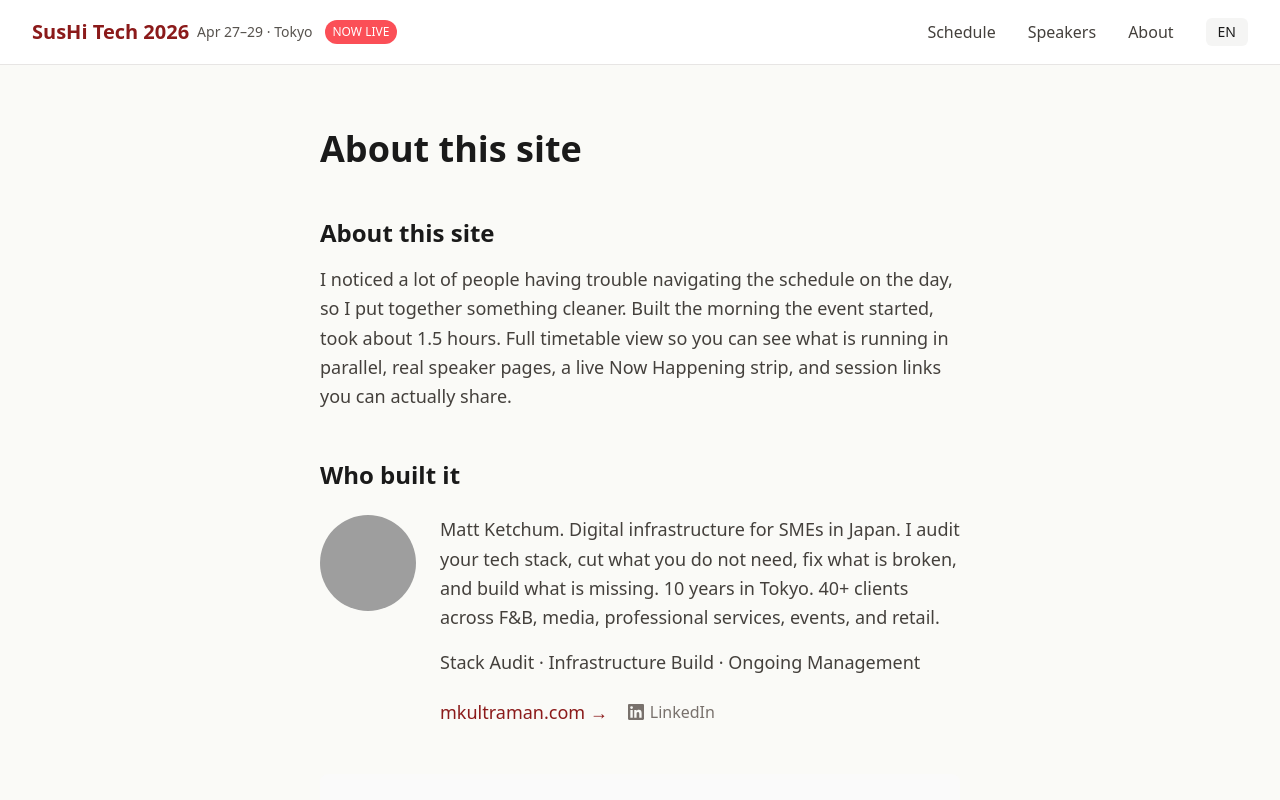
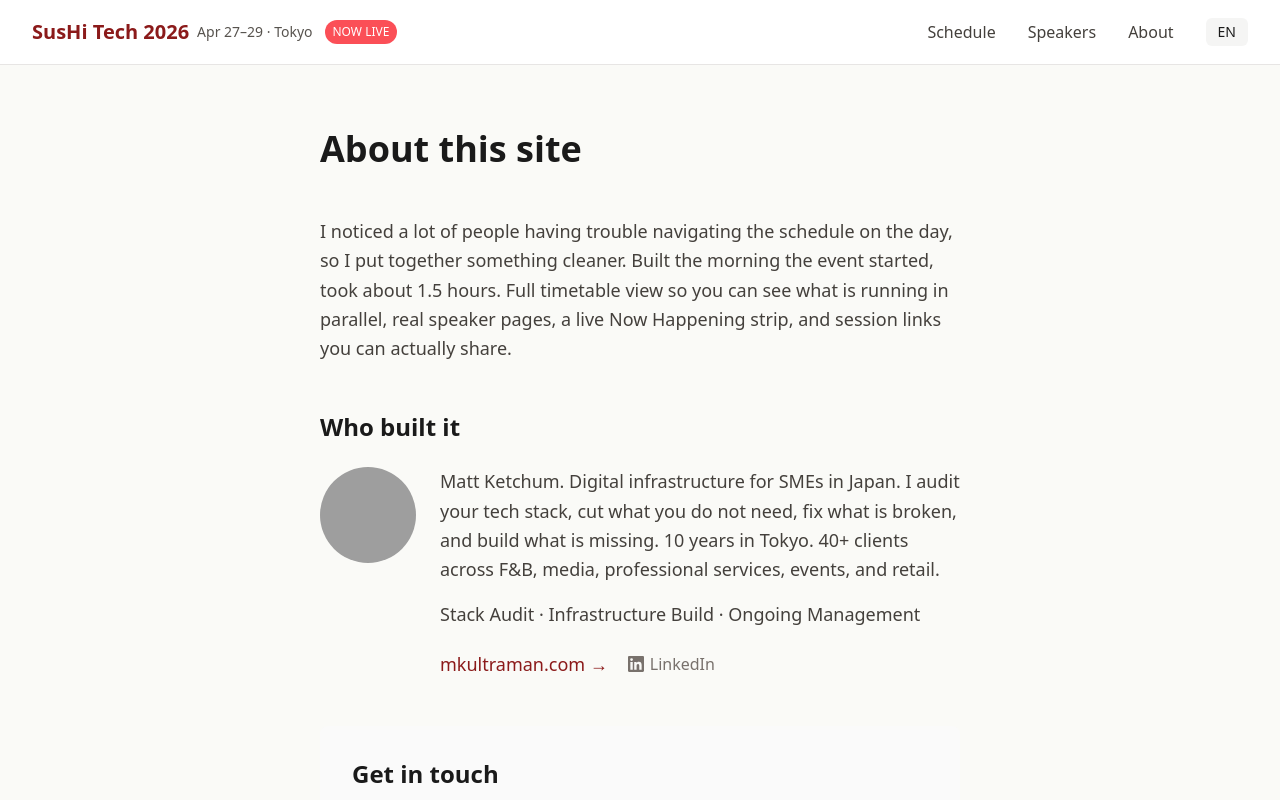
Before and after one commit to tyrannosaurusjr/sushitech-schedule, a Next.js app: page /about in a window 1280 px wide. Shown: the top 800 px of the page. Built offline with nearby package versions, Linux system fonts and the light colour scheme; grey boxes are pictures that could not be loaded.

Commit message:
fix: remove duplicate About this site heading

```diff
--- a/app/about/page.tsx
+++ b/app/about/page.tsx
@@ -20,7 +20,6 @@ export default function AboutPage() {
 
         <div className="space-y-12">
           <section>
-            <h2 className="text-2xl font-bold mb-4 text-foreground">About this site</h2>
             <p className="text-neutral-700 leading-relaxed text-lg">
               I noticed a lot of people having trouble navigating the schedule on the day, so I put
               together something cleaner. Built the morning the event started, took about 1.5 hours.
```
